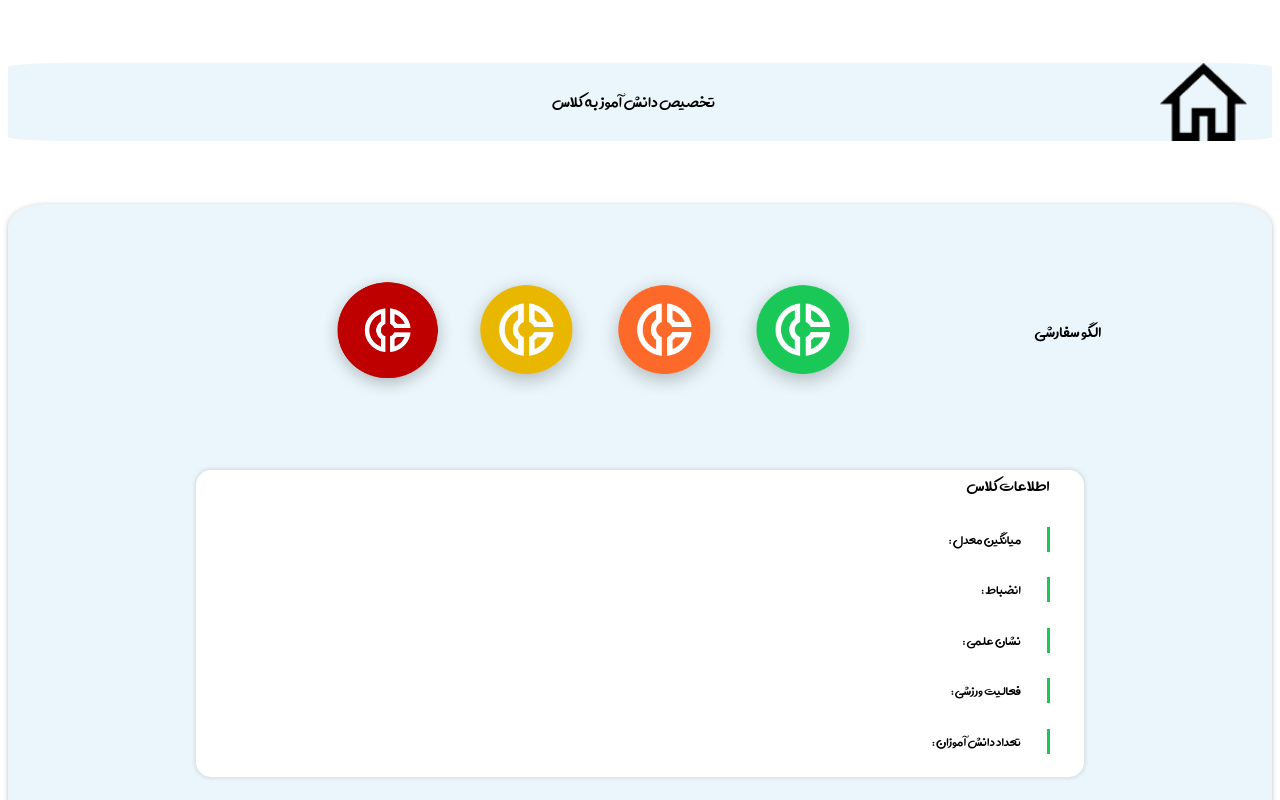
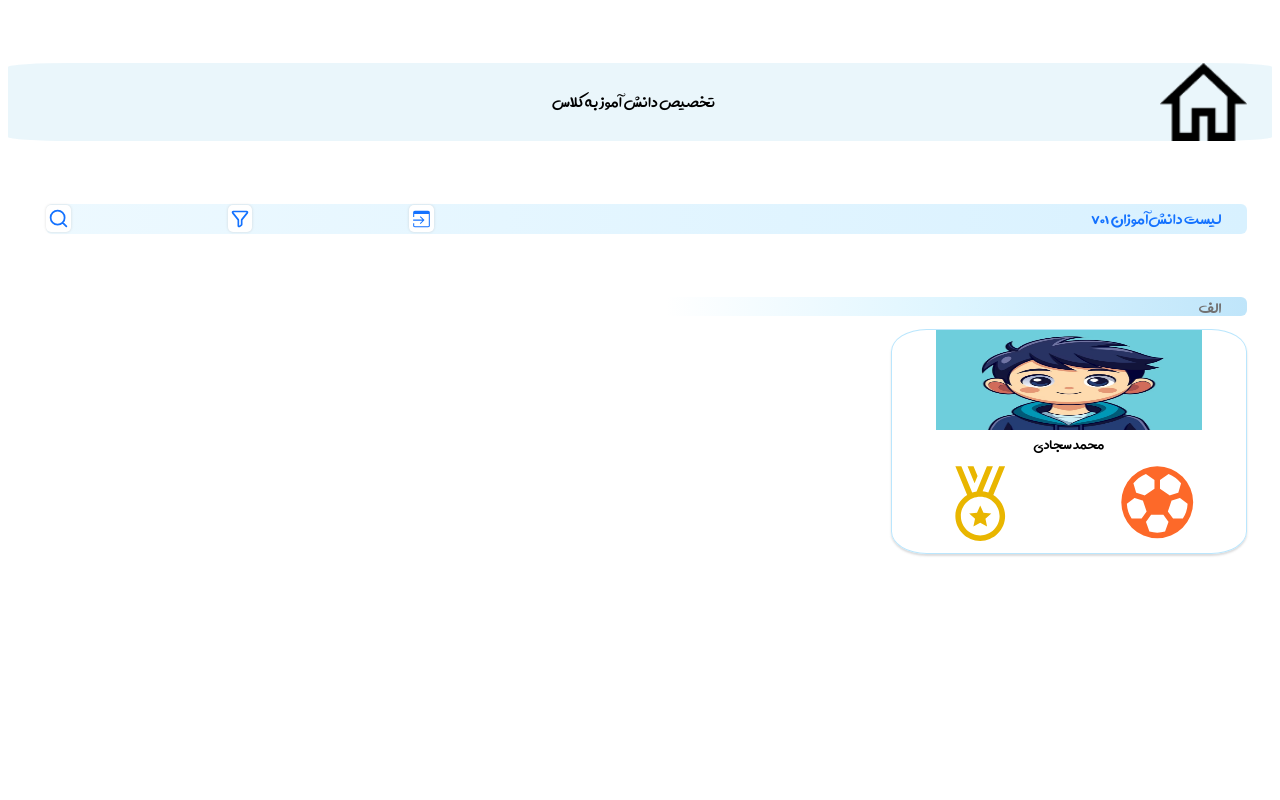
Before and after one commit to shirinshapoori/schoolrepo, a React (Create React App) app: page / in a window 1280 px wide. Shown: the top 800 px of the page. Built offline with nearby package versions, Linux system fonts and the light colour scheme.

Commit message:
move students

```diff
--- a/src/App.js
+++ b/src/App.js
@@ -18,9 +18,6 @@ import SaveButton from './components/Savebutton'
 import StudentCardBack from './components/StudentCardBack'
 import ClassCostomizePattern from './components/ClassCustomizePattern'
 
-
-
-
 function App() {
 
   return (<>
@@ -28,9 +25,9 @@ function App() {
       {/* <AllocateStudentToClass /> */}
       {/* <ClassCostomizePattern /> */}
       {/* <StudentCard /> */}
-      {/* <StudentsList /> */}
+      <StudentsList />
       {/* <SearchBar /> */}
-      <InfoCard />
+      {/* <InfoCard /> */}
       {/* <DecIncPage /> */}
       {/* <ClassFilter /> */}
       {/* <FilteredItem /> */}
@@ -41,6 +38,11 @@ function App() {
 }
 
 export default App
+
+// <div className='checkbox-item'>
+//                <svg xmlns="http://www.w3.org/2000/svg" width="35px" height="35px" viewBox="0 0 20 20"><path fill="#7C7C7C" d="M6 3a3 3 0 0 0-3 3v8a3 3 0 0 0 3 3h8a3 3 0 0 0 3-3V6a3 3 0 0 0-3-3zM4 6a2 2 0 0 1 2-2h8a2 2 0 0 1 2 2v8a2 2 0 0 1-2 2H6a2 2 0 0 1-2-2zm9.854 1.854a.5.5 0 0 0-.708-.708L8.5 11.793l-1.646-1.647a.5.5 0 0 0-.708.708l2 2a.5.5 0 0 0 .708 0z"/></svg>
+// </div>
+
 
 // const CardList = () => {
 //   const [rows, setRows] = useState([1]); // Initial row
--- a/src/Style.css
+++ b/src/Style.css
@@ -194,6 +194,7 @@ button {
 /* -------------------------------------------------لیست دانش آموزان ۷۰۱ */
 .card-img {
   display: flex;
+  position: relative;
   flex-direction: column;
   width: 28%;
   justify-content: space-between;
--- a/src/components/InfoCard.js
+++ b/src/components/InfoCard.js
@@ -3,7 +3,7 @@ import PatternBar from "./PatternBar";
 import ProcessButton from "./ProcessButton";
 
 const InfoCard = () => {
-  const [patternSelect, SetPatternSelect] = useState(-1);
+  const [patternSelect, SetPatternSelect] = useState(0);
   const item = {
     score: "میانگین معدل",
     discipline: "انضباط",
@@ -11,14 +11,28 @@ const InfoCard = () => {
     sport: "فعالیت ورزشی",
     students: "تعداد دانش آموزان",
   };
+  function getPatternColor() {
+    switch (patternSelect) {
+      case 1:
+        return "#FD6929";
+      case 2:
+        return "#E9B600";
+      case 3:
+        return "#BE0000";
+      default:
+        return "#1AC858";
+    }
+  }
   return (
     <div className="back-blue" style={{ justifyContent: "center" }}>
-
-      <PatternBar item={item}  onChangeMenu={() => SetPatternSelect(3)} />
+      <PatternBar
+        onChange={SetPatternSelect}
+        selectedPattern={patternSelect}
+      />
 
       <div className="info-card">
         <p className="info-card-title">اطلاعات کلاس</p>
-        <InfoCardList itemInfo={item} color={"#1AC858"} />
+        <InfoCardList itemInfo={item} color={getPatternColor()} />
       </div>
       <ProcessButton />
     </div>
@@ -26,14 +40,24 @@ const InfoCard = () => {
 };
 export default InfoCard;
 
-export const InfoCardList = ({ itemInfo , color}) => {
+export const InfoCardList = ({ itemInfo, color }) => {
   return (
     <>
-      <div className="line-before-text" style={{borderColor: color}}>{itemInfo.score} :</div>
-      <div className="line-before-text" style={{borderColor: color}}>{itemInfo.discipline} :</div>
-      <div className="line-before-text" style={{borderColor: color}}>{itemInfo.scientific} :</div>
-      <div className="line-before-text" style={{borderColor: color}}>{itemInfo.sport} :</div>
-      <div className="line-before-text" style={{borderColor: color}}>{itemInfo.students} :</div>
+      <div className="line-before-text" style={{ borderColor: color }}>
+        {itemInfo.score} :
+      </div>
+      <div className="line-before-text" style={{ borderColor: color }}>
+        {itemInfo.discipline} :
+      </div>
+      <div className="line-before-text" style={{ borderColor: color }}>
+        {itemInfo.scientific} :
+      </div>
+      <div className="line-before-text" style={{ borderColor: color }}>
+        {itemInfo.sport} :
+      </div>
+      <div className="line-before-text" style={{ borderColor: color }}>
+        {itemInfo.students} :
+      </div>
     </>
   );
 };
--- a/src/components/PatternBar.js
+++ b/src/components/PatternBar.js
@@ -1,7 +1,6 @@
 import React, { useState } from "react";
 
-const PatternBar = ({onChangeMenu}) => {
-  const [state, setState] = useState(-1);
+const PatternBar = ({onChange, selectedPattern}) => {
 
   return (
     <div className="pattern-bar">
@@ -13,31 +12,29 @@ const PatternBar = ({onChangeMenu}) => {
         <img
           src="./sabz.png"
           alt=""
-          onClick={() => setState(onChangeMenu)}
-          className={state === 0 ? "pattern-img-select" : "pattern-img"}
+          onClick={() => onChange(0)}
+          className={selectedPattern === 0 ? "pattern-img-select" : "pattern-img"}
         />
 
         <img
           src="./naranji.png"
           alt=""
-
-         onClick={() => setState(onChangeMenu)}
-          className={state === 1 ? "pattern-img-select" : "pattern-img"}
+          onClick={() => onChange(1)}
+          className={selectedPattern === 1 ? "pattern-img-select" : "pattern-img"}
         />
 
         <img
           src="./zard.png"
           alt=""
-          //onClick={() => setState(index)}
-          onClick={() => setState(onChangeMenu)}
-          className={state === 2 ? "pattern-img-select" : "pattern-img"}
+          onClick={() => onChange(2)}
+          className={selectedPattern === 2 ? "pattern-img-select" : "pattern-img"}
         />
 
         <img
           src="./qermez.png"
-         // onClick={() => setState(index)}
-       onClick={() => setState(onChangeMenu)}
-          className={state === 3 ? "pattern-img-select" : "pattern-img"}
+          alt=""
+          onClick={() => onChange(3)}
+          className={selectedPattern === 3 ? "pattern-img-select" : "pattern-img"}
         />
       </div>
     </div>
--- a/src/components/SearchBar.js
+++ b/src/components/SearchBar.js
@@ -1,6 +1,6 @@
 import React from 'react'
 
-const SearchBar = () => {
+const SearchBar = ({onClick, moveModeClick}) => {
   return (
     <div className='search'>
     <div className='icon-container'>
@@ -10,7 +10,7 @@ const SearchBar = () => {
     <div className='box-icon'>
     <svg xmlns="http://www.w3.org/2000/svg" width="24px" height="20px" viewBox="-2 -2 24 24"><path fill="#1472ff" d="m2.08 2l6.482 8.101A2 2 0 0 1 9 11.351V18l2-1.5v-5.15a2 2 0 0 1 .438-1.249L17.92 2zm0-2h15.84a2 2 0 0 1 1.561 3.25L13 11.35v5.15a2 2 0 0 1-.8 1.6l-2 1.5A2 2 0 0 1 7 18v-6.65L.519 3.25A2 2 0 0 1 2.08 0"/></svg>
      </div>
-     <div className='box-icon'>
+     <div  onClick={() => onClick(true)}  className={moveModeClick ? 'box-icon border-blue' :'box-icon'}>
         <svg xmlns="http://www.w3.org/2000/svg" width="25px" height="38px" viewBox="0 0 24 24"><path fill="#1472FF" d="M5.615 20q-.69 0-1.152-.462Q4 19.075 4 18.385v-2.423h1v2.423q0 .23.192.423q.193.192.423.192h12.77q.23 0 .423-.192q.192-.193.192-.423V7.154H5v3.038H4V5.615q0-.69.463-1.152Q4.925 4 5.615 4h12.77q.69 0 1.152.463q.463.462.463 1.152v12.77q0 .69-.462 1.152q-.463.463-1.153.463zm5.5-3.135l-.688-.688l2.556-2.6H4v-1h8.983l-2.556-2.6l.688-.689l3.789 3.789z"/></svg>
     </div>
      </div>
--- a/src/components/StudentCard.js
+++ b/src/components/StudentCard.js
@@ -1,18 +1,138 @@
-import React from 'react'
+import React from "react";
 
-const StudentCard = () => {
-  const users =[{name:"", img:"", sport:"",science:""}]
+const StudentCard = ({ moveMode}) => {
+
+  function selectedStudent() {
+    return (
+      <>
+        <div className="card-img">
+          <img src="./boy1.png" alt="" className="img-large" />
+          <svg
+            xmlns="http://www.w3.org/2000/svg"
+            style={{position:"absolute"}}
+            width="12px"
+            height="12px"
+            viewBox="0 0 21 21"
+          >
+            <g
+              fill="none"
+              fill-rule="evenodd"
+              stroke="#1472ff"
+              stroke-linecap="round"
+              stroke-linejoin="round"
+            >
+              <path d="M5.5 3.5h10a2 2 0 0 1 2 2v10a2 2 0 0 1-2 2h-10a2 2 0 0 1-2-2v-10a2 2 0 0 1 2-2" />
+              <path d="m7.5 10.5l2 2l4-4" />
+            </g>
+          </svg>
+          <p style={{ textAlign: "center", margin: "0%", fontSize: "18px" }}>
+            محمد سجادی
+          </p>
+          <div className="card-icon">
+            <svg
+              xmlns="http://www.w3.org/2000/svg"
+              className="ball"
+              viewBox="0 0 256 256"
+            >
+              <path
+                fill="currentColor"
+                d="M128 24a104 104 0 1 0 104 104A104.11 104.11 0 0 0 128 24m8 39.38l24.79-17.05a88.41 88.41 0 0 1 36.18 27l-8 26.94c-.2 0-.41.1-.61.17l-22.82 7.41a7.59 7.59 0 0 0-1 .4L136 88.62V64zM95.24 46.33L120 63.38v25.24l-28.56 19.67a7.59 7.59 0 0 0-1-.4l-22.82-7.41c-.2-.07-.41-.12-.61-.17l-8-26.94a88.41 88.41 0 0 1 36.23-27.04m-13 129.09H53.9a87.4 87.4 0 0 1-13.79-43.07l22-16.88a5.77 5.77 0 0 0 .58.22l22.83 7.42a7.83 7.83 0 0 0 .93.22l10.79 31.42c-.15.18-.3.36-.44.55l-14.1 19.41a7.8 7.8 0 0 0-.46.71M150.69 213a88.16 88.16 0 0 1-45.38 0l-10.06-28.4c.13-.16.27-.31.39-.48l14.11-19.42a7.66 7.66 0 0 0 .46-.7h35.58a7.66 7.66 0 0 0 .46.7l14.11 19.42c.12.17.26.32.39.48Zm23.07-37.61a7.8 7.8 0 0 0-.46-.71l-14.11-19.38c-.14-.19-.29-.37-.44-.55l10.79-31.42a7.83 7.83 0 0 0 .93-.22l22.83-7.42a5.77 5.77 0 0 0 .58-.22l22 16.88a87.4 87.4 0 0 1-13.79 43.07Z"
+              />
+            </svg>
+            <svg
+              xmlns="http://www.w3.org/2000/svg"
+              className="medal"
+              viewBox="0 0 32 32"
+            >
+              <path
+                fill="currentColor"
+                d="m7 3l4.266 10.36C8.71 14.948 7 17.774 7 21c0 4.962 4.037 9 9 9s9-4.038 9-9c0-3.225-1.71-6.051-4.266-7.64L25 3h-2.162l-3.912 9.498a8.908 8.908 0 0 0-2.06-.453L20.587 3h-2.162l-3.752 9.11a8.909 8.909 0 0 0-1.6.388L9.162 3zm4.412 0l2.541 6.174l1.082-2.627L13.575 3zM16 14c3.859 0 7 3.14 7 7s-3.141 7-7 7s-7-3.14-7-7s3.141-7 7-7m0 3.162l-1.168 2.62l-2.832.31l2.12 1.904l-.597 2.81L16 23.378l2.477 1.43l-.596-2.81L20 20.091l-2.832-.31z"
+              />
+            </svg>
+          </div>
+        </div>
+      </>
+    );
+  }
   return (
-  <>
-    <div className="card-img">
-    <img src="./boy1.png" alt="" className='img-large'/>
-       <p style={{textAlign:"center", margin:"0%", fontSize:"18px"}}>محمد سجادی</p>
-        <div className='card-icon'>
-        <svg xmlns="http://www.w3.org/2000/svg" className='ball' viewBox="0 0 256 256"><path fill="currentColor" d="M128 24a104 104 0 1 0 104 104A104.11 104.11 0 0 0 128 24m8 39.38l24.79-17.05a88.41 88.41 0 0 1 36.18 27l-8 26.94c-.2 0-.41.1-.61.17l-22.82 7.41a7.59 7.59 0 0 0-1 .4L136 88.62V64zM95.24 46.33L120 63.38v25.24l-28.56 19.67a7.59 7.59 0 0 0-1-.4l-22.82-7.41c-.2-.07-.41-.12-.61-.17l-8-26.94a88.41 88.41 0 0 1 36.23-27.04m-13 129.09H53.9a87.4 87.4 0 0 1-13.79-43.07l22-16.88a5.77 5.77 0 0 0 .58.22l22.83 7.42a7.83 7.83 0 0 0 .93.22l10.79 31.42c-.15.18-.3.36-.44.55l-14.1 19.41a7.8 7.8 0 0 0-.46.71M150.69 213a88.16 88.16 0 0 1-45.38 0l-10.06-28.4c.13-.16.27-.31.39-.48l14.11-19.42a7.66 7.66 0 0 0 .46-.7h35.58a7.66 7.66 0 0 0 .46.7l14.11 19.42c.12.17.26.32.39.48Zm23.07-37.61a7.8 7.8 0 0 0-.46-.71l-14.11-19.38c-.14-.19-.29-.37-.44-.55l10.79-31.42a7.83 7.83 0 0 0 .93-.22l22.83-7.42a5.77 5.77 0 0 0 .58-.22l22 16.88a87.4 87.4 0 0 1-13.79 43.07Z"/></svg>
-        <svg xmlns="http://www.w3.org/2000/svg" className='medal' viewBox="0 0 32 32"><path fill="currentColor" d="m7 3l4.266 10.36C8.71 14.948 7 17.774 7 21c0 4.962 4.037 9 9 9s9-4.038 9-9c0-3.225-1.71-6.051-4.266-7.64L25 3h-2.162l-3.912 9.498a8.908 8.908 0 0 0-2.06-.453L20.587 3h-2.162l-3.752 9.11a8.909 8.909 0 0 0-1.6.388L9.162 3zm4.412 0l2.541 6.174l1.082-2.627L13.575 3zM16 14c3.859 0 7 3.14 7 7s-3.141 7-7 7s-7-3.14-7-7s3.141-7 7-7m0 3.162l-1.168 2.62l-2.832.31l2.12 1.904l-.597 2.81L16 23.378l2.477 1.43l-.596-2.81L20 20.091l-2.832-.31z"/></svg>
-        </div>
-    </div>
-  </>)
-}
+    <>
+      {moveMode ? (
+        <>
+          <div className="card-img" onClick={selectedStudent()}>
+            <svg
+              xmlns="http://www.w3.org/2000/svg"
+              style={{ position: "absolute" }}
+              width="35px"
+              height="35px"
+              viewBox="0 0 20 20"
+            >
+              <path
+                fill="#7C7C7C"
+                d="M6 3a3 3 0 0 0-3 3v8a3 3 0 0 0 3 3h8a3 3 0 0 0 3-3V6a3 3 0 0 0-3-3zM4 6a2 2 0 0 1 2-2h8a2 2 0 0 1 2 2v8a2 2 0 0 1-2 2H6a2 2 0 0 1-2-2zm9.854 1.854a.5.5 0 0 0-.708-.708L8.5 11.793l-1.646-1.647a.5.5 0 0 0-.708.708l2 2a.5.5 0 0 0 .708 0z"
+              />
+            </svg>
+            <img src="./boy1.png" alt="" className="img-large" />
+            <p style={{ textAlign: "center", margin: "0%", fontSize: "18px" }}>
+              محمد سجادی
+            </p>
+            <div className="card-icon">
+              <svg
+                xmlns="http://www.w3.org/2000/svg"
+                className="ball"
+                viewBox="0 0 256 256"
+              >
+                <path
+                  fill="currentColor"
+                  d="M128 24a104 104 0 1 0 104 104A104.11 104.11 0 0 0 128 24m8 39.38l24.79-17.05a88.41 88.41 0 0 1 36.18 27l-8 26.94c-.2 0-.41.1-.61.17l-22.82 7.41a7.59 7.59 0 0 0-1 .4L136 88.62V64zM95.24 46.33L120 63.38v25.24l-28.56 19.67a7.59 7.59 0 0 0-1-.4l-22.82-7.41c-.2-.07-.41-.12-.61-.17l-8-26.94a88.41 88.41 0 0 1 36.23-27.04m-13 129.09H53.9a87.4 87.4 0 0 1-13.79-43.07l22-16.88a5.77 5.77 0 0 0 .58.22l22.83 7.42a7.83 7.83 0 0 0 .93.22l10.79 31.42c-.15.18-.3.36-.44.55l-14.1 19.41a7.8 7.8 0 0 0-.46.71M150.69 213a88.16 88.16 0 0 1-45.38 0l-10.06-28.4c.13-.16.27-.31.39-.48l14.11-19.42a7.66 7.66 0 0 0 .46-.7h35.58a7.66 7.66 0 0 0 .46.7l14.11 19.42c.12.17.26.32.39.48Zm23.07-37.61a7.8 7.8 0 0 0-.46-.71l-14.11-19.38c-.14-.19-.29-.37-.44-.55l10.79-31.42a7.83 7.83 0 0 0 .93-.22l22.83-7.42a5.77 5.77 0 0 0 .58-.22l22 16.88a87.4 87.4 0 0 1-13.79 43.07Z"
+                />
+              </svg>
+              <svg
+                xmlns="http://www.w3.org/2000/svg"
+                className="medal"
+                viewBox="0 0 32 32"
+              >
+                <path
+                  fill="currentColor"
+                  d="m7 3l4.266 10.36C8.71 14.948 7 17.774 7 21c0 4.962 4.037 9 9 9s9-4.038 9-9c0-3.225-1.71-6.051-4.266-7.64L25 3h-2.162l-3.912 9.498a8.908 8.908 0 0 0-2.06-.453L20.587 3h-2.162l-3.752 9.11a8.909 8.909 0 0 0-1.6.388L9.162 3zm4.412 0l2.541 6.174l1.082-2.627L13.575 3zM16 14c3.859 0 7 3.14 7 7s-3.141 7-7 7s-7-3.14-7-7s3.141-7 7-7m0 3.162l-1.168 2.62l-2.832.31l2.12 1.904l-.597 2.81L16 23.378l2.477 1.43l-.596-2.81L20 20.091l-2.832-.31z"
+                />
+              </svg>
+            </div>
+          </div>
+        </>
+      ) : (
+        <>
+          <div className="card-img">
+            <img src="./boy1.png" alt="" className="img-large" />
+            <p style={{ textAlign: "center", margin: "0%", fontSize: "18px" }}>
+              محمد سجادی
+            </p>
+            <div className="card-icon">
+              <svg
+                xmlns="http://www.w3.org/2000/svg"
+                className="ball"
+                viewBox="0 0 256 256"
+              >
+                <path
+                  fill="currentColor"
+                  d="M128 24a104 104 0 1 0 104 104A104.11 104.11 0 0 0 128 24m8 39.38l24.79-17.05a88.41 88.41 0 0 1 36.18 27l-8 26.94c-.2 0-.41.1-.61.17l-22.82 7.41a7.59 7.59 0 0 0-1 .4L136 88.62V64zM95.24 46.33L120 63.38v25.24l-28.56 19.67a7.59 7.59 0 0 0-1-.4l-22.82-7.41c-.2-.07-.41-.12-.61-.17l-8-26.94a88.41 88.41 0 0 1 36.23-27.04m-13 129.09H53.9a87.4 87.4 0 0 1-13.79-43.07l22-16.88a5.77 5.77 0 0 0 .58.22l22.83 7.42a7.83 7.83 0 0 0 .93.22l10.79 31.42c-.15.18-.3.36-.44.55l-14.1 19.41a7.8 7.8 0 0 0-.46.71M150.69 213a88.16 88.16 0 0 1-45.38 0l-10.06-28.4c.13-.16.27-.31.39-.48l14.11-19.42a7.66 7.66 0 0 0 .46-.7h35.58a7.66 7.66 0 0 0 .46.7l14.11 19.42c.12.17.26.32.39.48Zm23.07-37.61a7.8 7.8 0 0 0-.46-.71l-14.11-19.38c-.14-.19-.29-.37-.44-.55l10.79-31.42a7.83 7.83 0 0 0 .93-.22l22.83-7.42a5.77 5.77 0 0 0 .58-.22l22 16.88a87.4 87.4 0 0 1-13.79 43.07Z"
+                />
+              </svg>
+              <svg
+                xmlns="http://www.w3.org/2000/svg"
+                className="medal"
+                viewBox="0 0 32 32"
+              >
+                <path
+                  fill="currentColor"
+                  d="m7 3l4.266 10.36C8.71 14.948 7 17.774 7 21c0 4.962 4.037 9 9 9s9-4.038 9-9c0-3.225-1.71-6.051-4.266-7.64L25 3h-2.162l-3.912 9.498a8.908 8.908 0 0 0-2.06-.453L20.587 3h-2.162l-3.752 9.11a8.909 8.909 0 0 0-1.6.388L9.162 3zm4.412 0l2.541 6.174l1.082-2.627L13.575 3zM16 14c3.859 0 7 3.14 7 7s-3.141 7-7 7s-7-3.14-7-7s3.141-7 7-7m0 3.162l-1.168 2.62l-2.832.31l2.12 1.904l-.597 2.81L16 23.378l2.477 1.43l-.596-2.81L20 20.091l-2.832-.31z"
+                />
+              </svg>
+            </div>
+          </div>
+        </>
+      )}
+    </>
+  );
+};
 
-export default StudentCard
+export default StudentCard;
--- a/src/pages/StudentsList.js
+++ b/src/pages/StudentsList.js
@@ -1,21 +1,32 @@
-import React, { useState } from 'react'
-import ReactCardFlip from 'react-card-flip'
-import StudentCard from '../components/StudentCard';
-import StudentCardBack from '../components/StudentCardBack';
-import SearchBar from '../components/SearchBar';
+import React, { useState } from "react";
+import ReactCardFlip from "react-card-flip";
+import StudentCard from "../components/StudentCard";
+import StudentCardBack from "../components/StudentCardBack";
+import SearchBar from "../components/SearchBar";
 
 const StudentsList = () => {
-    const [isFlipped,setIsFlipped] = useState(false);
+  const [isFlipped, setIsFlipped] = useState(false);
+  const [moveMode, setMoveMode] = useState(false);
 
-    function handleFlip(){
+  function handleFlip() {
     setIsFlipped(!isFlipped);
   }
-  return (<>
-  <SearchBar />
-   <div className='alphabet'>
-      الف
-    </div>
-    <ReactCardFlip flipDirection='horizontal' isFlipped={isFlipped} flipSpeedBackToFront={0.8} flipSpeedFrontToBack={0.8}>
+  return (
+    <>
+      <SearchBar onClick={setMoveMode} moveModeClick={moveMode} />
+      {moveMode ?
+        <>
+          <div className="alphabet">الف</div> <StudentCard moveMode={moveMode} />
+        </>
+       :
+        <>
+          <div className="alphabet">الف</div>
+          <ReactCardFlip
+            flipDirection="horizontal"
+            isFlipped={isFlipped}
+            flipSpeedBackToFront={0.8}
+            flipSpeedFrontToBack={0.8}
+          >
             <div onClick={handleFlip}>
               <StudentCard />
             </div>
@@ -23,10 +34,14 @@ const StudentsList = () => {
               <StudentCardBack />
             </div>
           </ReactCardFlip>
+        </>
+    }
+
       {/* <div onClick={handleFlip}>
     {isFlipped ? <StudentCard /> : <StudentCardBack />}
       </div> */}
-  </>)
-}
+    </>
+  );
+};
 
-export default StudentsList
+export default StudentsList;
```
Lines whose indentation alone changed are shown as unchanged.
